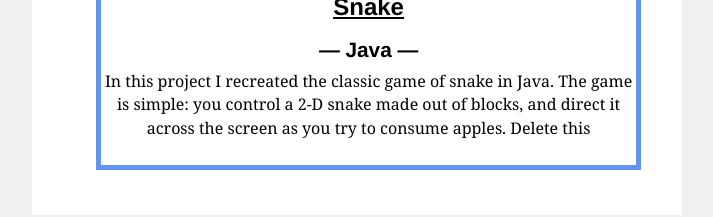
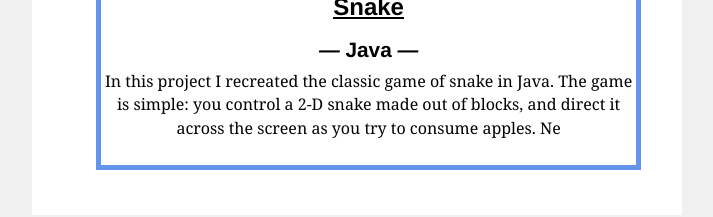
Before and after one commit to hberker/hberker.github.io, a Gatsby site in the folder gatsby-site/: page / in a window 1280 px wide. Shown: the part 536-753 px from the top of the page, without its empty margins (283-996 px from the left). Built offline with nearby package versions, Linux system fonts and the light colour scheme; Gatsby itself is replaced by a stand-in of ours.

Commit message:
checks if static site working

```diff
--- a/gatsby-site/package.json
+++ b/gatsby-site/package.json
@@ -3,10 +3,8 @@
   "description": "Gatsby hello world starter",
   "license": "MIT",
   "scripts": {
-    "develop": "gatsby develop",
-    "build": "gatsby build",
-    "serve": "gatsby serve",
-    "deploy": "gatsby build --prefix-paths && gh-pages -d public"
+
+    "deploy": "gatsby build --prefix-paths && gh-pages -d public -b master"
   },
   "dependencies": {
     "gatsby": "^2.0.0",
--- a/gatsby-site/src/pages/index.js
+++ b/gatsby-site/src/pages/index.js
@@ -43,7 +43,7 @@ export default () =>
           lang = "Java"
           excerpt ="In this project I recreated the classic game of snake in Java.
           The game is simple: you control a 2-D snake made out of blocks, and direct
-           it across the screen as you try to consume apples. Delete this"
+           it across the screen as you try to consume apples. Ne"
           link = "https://github.com/hberker/Snake"
         />
       </ul>
```
